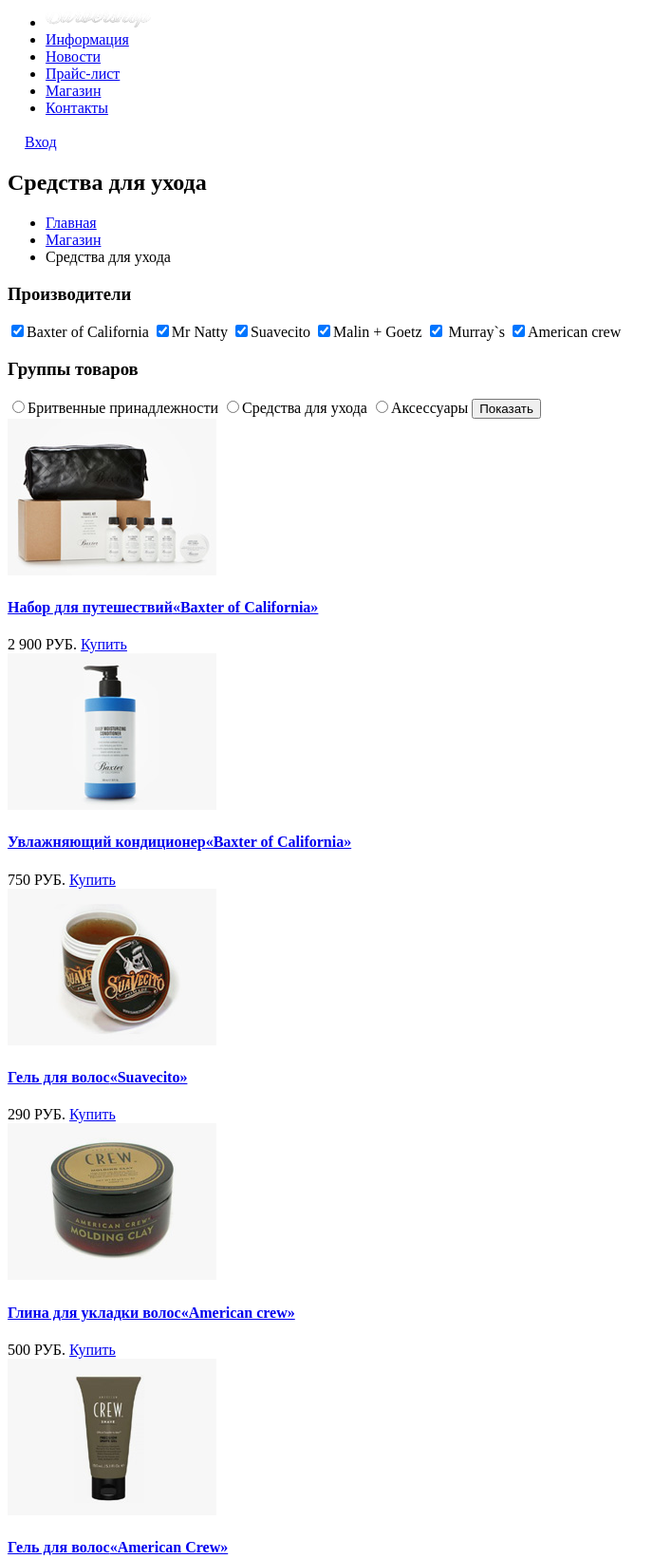
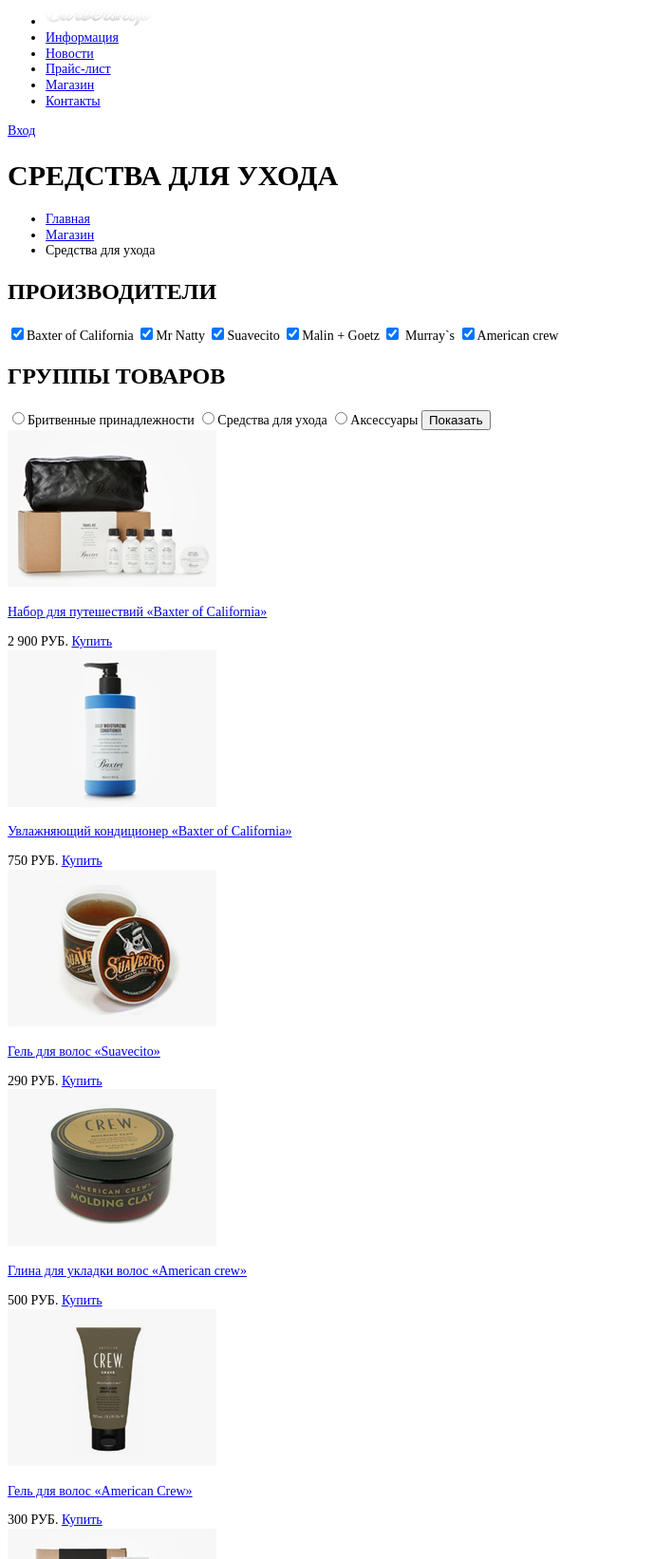
Before and after one commit to dreaddy-van/321721-barbershop, a plain HTML site: page catalog.html in a window 1280 px wide. Shown: the part 11-1653 px from the top of the page at 95% size, without its empty margins (0-708 px from the left). Drawn offline with Linux system fonts and the light colour scheme.

Commit message:
Графика и текстовые стили - Работа над ошибками
- добавил размеры
- настроил CSS по классам заголовков, а не тегам
- подрезал изображения в catalog-item

```diff
--- a/catalog.html
+++ b/catalog.html
@@ -2,6 +2,7 @@
 <html lang="ru">
 <head>
   <meta charset="utf-8">
+  <link href="css/style.css" rel="stylesheet">
   <title>Барбершоп "Бородинский" - Магазин</title>
 </head>
 <body>
@@ -11,7 +12,7 @@
         <ul>
           <li>
             <a href="index.html">
-              <img class="img/menu-logo.png" src="img/menu-logo.png" alt="Главная">
+              <img class="img/menu-logo.png" src="img/menu-logo.png" alt="Главная" width="111px" height="24px">
             </a>
           </li>
           <li>
@@ -32,22 +33,22 @@
         </ul>
       </nav>
       <div class="user-block">
-        <a class="login" href="#"><img src="img/icon-login.png" alt="icon">Вход</a>
+        <a class="login" href="#">Вход</a>
       </div>
     </div>
   </header>
   <main class="container">
-    <h2>Средства для ухода</h2>
+    <h1 class="catalog-main-title">Средства для ухода</h1>
     <nav>
       <ul class="breadcrumbs">
-        <li><a href="#">Главная</a> </li>
-        <li><a href="#">Магазин</a> </li>
-        <li><a>Средства для ухода</a> </li>
+        <li><a href="#">Главная</a></li>
+        <li><a href="#">Магазин</a></li>
+        <li><a>Средства для ухода</a></li>
       </ul>
     </nav>
     <div class="filters" >
       <form action="url" method="get">
-        <h3>Производители</h3>
+        <h2 class="filters-title">Производители</h2>
         <label>
           <input type="checkbox" name="brand" value="baxter" checked>Baxter of California
         </label>
@@ -66,7 +67,7 @@
         <label>
           <input type="checkbox" name="brand" value="amcrew" checked>American crew
         </label>
-        <h3>Группы товаров</h3>
+        <h2 class="filters-title">Группы товаров</h2>
         <label>
           <input type="radio" value="tools">Бритвенные принадлежности
         </label>
@@ -82,10 +83,10 @@
     <div class="goods-cards">
       <article class="goods">
         <a href="#">
-          <img src="img/good1.jpg" alt="фото товара">
+          <img src="img/good1.jpg" alt="фото товара" width="220" height="165">
         </a>
         <a href="#">
-          <h4><span class="product-name">Набор для путешествий</span>«Baxter of California»</h4>
+          <p><span class="product-name">Набор для путешествий </span>«Baxter of California»</p>
         </a>
         <div class="buy">
           <span class="price">2 900 РУБ.</span>
@@ -94,10 +95,10 @@
       </article>
       <article class="goods">
         <a href="#">
-          <img src="img/good2.jpg" alt="фото товара">
+          <img src="img/good2.jpg" alt="фото товара"  width="220" height="165">
         </a>
         <a href="#">
-          <h4><span class="product-name">Увлажняющий кондиционер</span>«Baxter of California»</h4>
+          <p><span class="product-name">Увлажняющий кондиционер </span>«Baxter of California»</p>
         </a>
         <div class="buy">
           <span class="price">750 РУБ.</span>
@@ -106,10 +107,10 @@
       </article>
       <article class="goods">
         <a href="#">
-          <img src="img/good3.jpg" alt="фото товара">
+          <img src="img/good3.jpg" alt="фото товара"  width="220" height="165">
         </a>
         <a href="#">
-          <h4><span class="product-name">Гель для волос</span>«Suavecito»</h4>
+          <p><span class="product-name">Гель для волос </span>«Suavecito»</p>
         </a>
         <div class="buy">
           <span class="price">290 РУБ.</span>
@@ -118,10 +119,10 @@
       </article>
       <article class="goods">
         <a href="#">
-          <img src="img/good4.jpg" alt="фото товара">
+          <img src="img/good4.jpg" alt="фото товара"  width="220" height="165">
         </a>
         <a href="#">
-          <h4><span class="product-name">Глина для укладки волос</span>«American crew»</h4>
+          <p><span class="product-name">Глина для укладки волос </span>«American crew»</p>
         </a>
         <div class="buy">
           <span class="price">500 РУБ.</span>
@@ -130,10 +131,10 @@
       </article>
       <article class="goods">
         <a href="#">
-          <img src="img/good5.jpg" alt="фото товара">
+          <img src="img/good5.jpg" alt="фото товара"  width="220" height="165">
         </a>
         <a href="#">
-          <h4><span class="product-name">Гель для волос</span>«American Crew»</h4>
+          <p><span class="product-name">Гель для волос </span>«American Crew»</p>
         </a>
         <div class="buy">
           <span class="price">300 РУБ.</span>
@@ -142,10 +143,10 @@
       </article>
       <article class="goods">
         <a href="#">
-          <img src="img/good6.jpg" alt="фото товара">
+          <img src="img/good6.jpg" alt="фото товара"  width="220" height="165">
         </a>
         <a href="#">
-          <h4><span class="product-name">Набор для бритья</span>«Baxter of California»</h4>
+          <p><span class="product-name">Набор для бритья </span>«Baxter of California»</p>
         </a>
         <div class="buy">
           <span class="price">3 900 РУБ.</span>
--- a/css/style.css
+++ b/css/style.css
@@ -1,18 +1,23 @@
-h1{
-  font-family: "Pt sans narrow";
-  font-size: 50px;
-  line-height: 120%;
-  font-weight: "bold";
-  color: black;
-}
-h2{
+
+.index-content-title, .catalog-main-title, .catalogitem-main-title {
   font-family: "Pt sans narrow";
   font-size: 30px;
   line-height: 120%;
   font-weight: "bold";
   color: black;
+  text-transform: uppercase;
 }
-body{
+
+.filters-title, .catalogitem-content-title {
+    font-family: "Pt sans narrow";
+    font-size: 24px;
+    line-height: 120%;
+    font-weight: "bold";
+    color: black;
+    text-transform: uppercase;
+  }
+
+body {
   font-family: "Pt sans narrow";
   font-size: 14px;
   line-height: 120%;
```
Also changed, not shown: catalog-item.html (+8 -7 lines), index.html (+1 -1 lines), img/good1-big.jpg, img/good1-pre1.jpg, img/good1-pre2.jpg, img/good1-pre3.jpg, img/good3.png (deleted).
